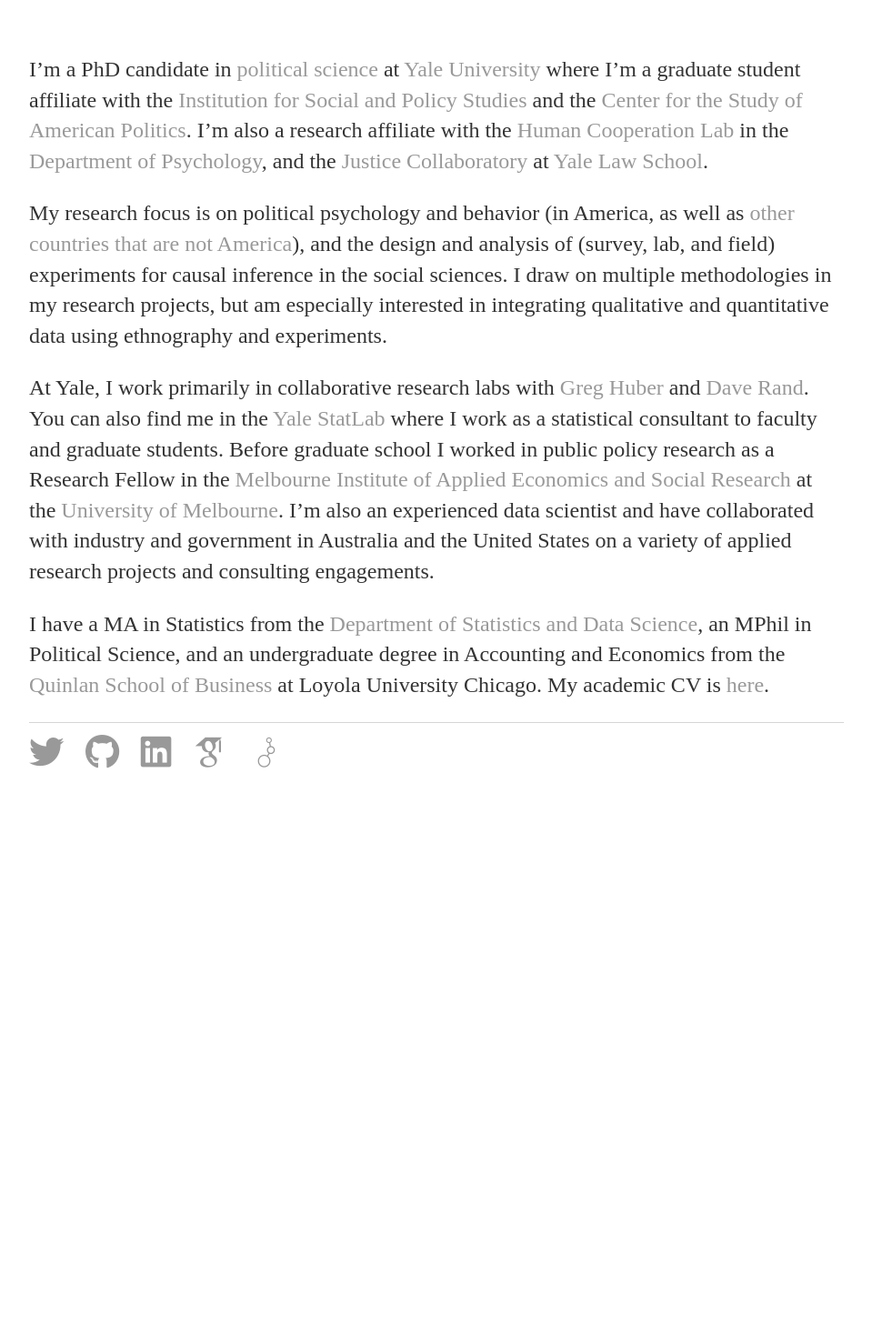
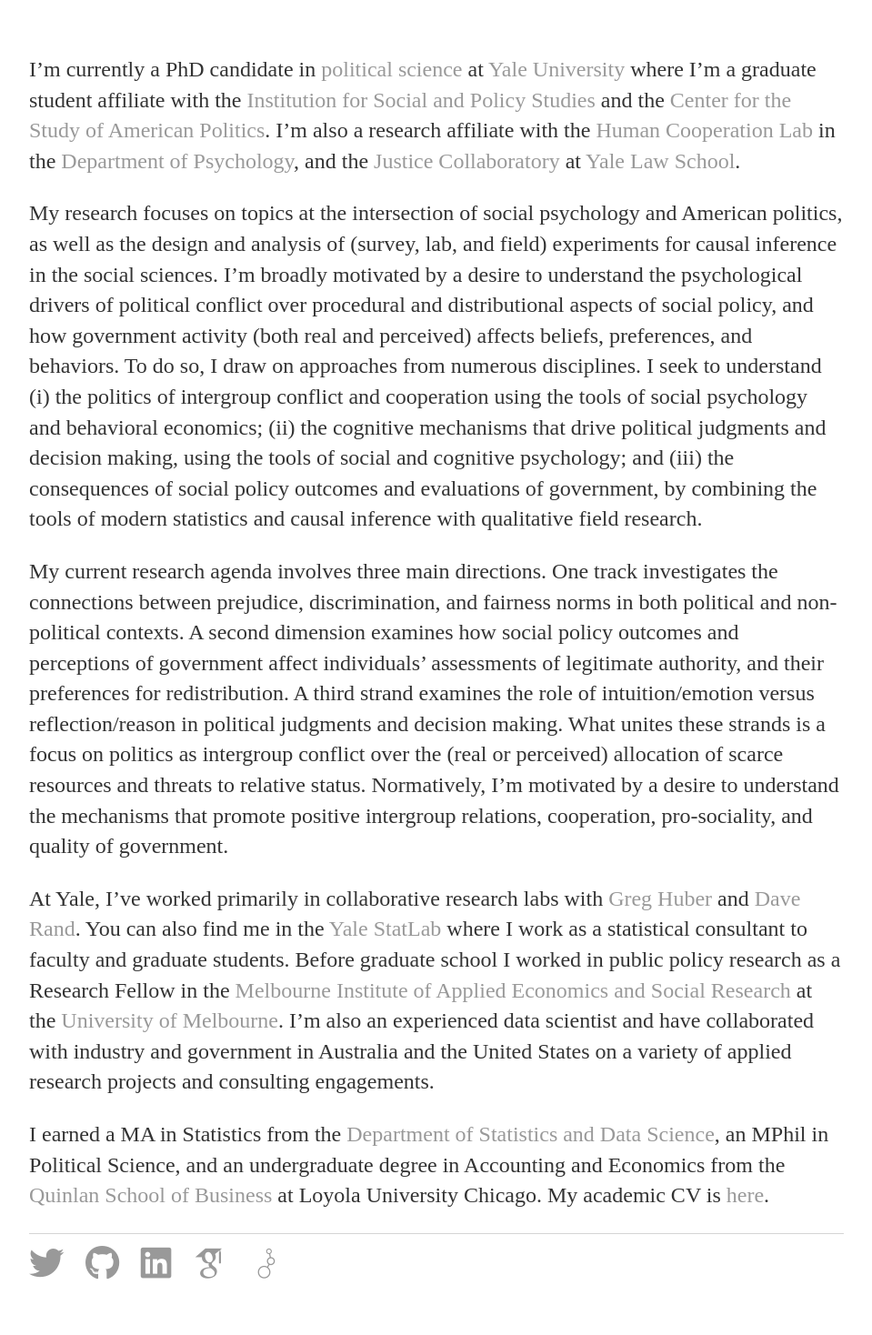
Before and after one commit to kylepeyton/kylepeyton.github.io, a Jekyll site: the page built from index.markdown, in a window 1280 px wide. Shown: the whole page at 91% size, without its empty margins (160-1119 px from the left). Built offline with Jekyll 4.4.1, drawn with Linux system fonts in a browser that asks for light colours; nearby versions of some CDN libraries; some web fonts are replaced; before the commit the page ends 906 px from its top, so only the background shows below that.

Commit message:
Update index.markdown

```diff
--- a/index.markdown
+++ b/index.markdown
@@ -3,10 +3,12 @@
 title: "Home"
 ---
 
-I'm a PhD candidate in [political science](https://politicalscience.yale.edu/) at [Yale University](https://www.yale.edu/) where I'm a graduate student affiliate with the [Institution for Social and Policy Studies](https://isps.yale.edu/) and the [Center for the Study of American Politics](https://csap.yale.edu/). I'm also a research affiliate with the [Human Cooperation Lab](http://davidrand-cooperation.com/lab/) in the [Department of Psychology](https://psychology.yale.edu/), and the [Justice Collaboratory](https://law.yale.edu/justice-collaboratory) at [Yale Law School](https://law.yale.edu/).
+I'm currently a PhD candidate in [political science](https://politicalscience.yale.edu/) at [Yale University](https://www.yale.edu/) where I'm a graduate student affiliate with the [Institution for Social and Policy Studies](https://isps.yale.edu/) and the [Center for the Study of American Politics](https://csap.yale.edu/). I'm also a research affiliate with the [Human Cooperation Lab](http://davidrand-cooperation.com/lab/) in the [Department of Psychology](https://psychology.yale.edu/), and the [Justice Collaboratory](https://law.yale.edu/justice-collaboratory) at [Yale Law School](https://law.yale.edu/).
 
-My research focus is on political psychology and behavior (in America, as well as [other countries that are not America](https://www.youtube.com/watch?v=c3IaKVmkXuk)), and the design and analysis of (survey, lab, and field) experiments for causal inference in the social sciences. I draw on multiple methodologies in my research projects, but am especially interested in integrating qualitative and quantitative data using ethnography and experiments.
+My research focuses on topics at the intersection of social psychology and American politics, as well as the design and analysis of (survey, lab, and field) experiments for causal inference in the social sciences. I'm broadly motivated by a desire to understand the psychological drivers of political conflict over procedural and distributional aspects of social policy, and how government activity (both real and perceived) affects beliefs, preferences, and behaviors. To do so, I draw on approaches from numerous disciplines. I seek to understand (i) the politics of intergroup conflict and cooperation using the tools of social psychology and behavioral economics; (ii) the cognitive mechanisms that drive political judgments and decision making, using the tools of social and cognitive psychology; and (iii) the consequences of social policy outcomes and evaluations of government, by combining the tools of modern statistics and causal inference with qualitative field research.
 
-At Yale, I work primarily in collaborative research labs with [Greg Huber](https://huber.research.yale.edu/) and [Dave Rand](http://davidrand-cooperation.com/lab/). You can also find me in the [Yale StatLab](http://statlab.stat.yale.edu/) where I work as a statistical consultant to faculty and graduate students. Before graduate school I worked in public policy research as a Research Fellow in the [Melbourne Institute of Applied Economics and Social Research](http://melbourneinstitute.unimelb.edu.au/) at the [University of Melbourne](http://www.unimelb.edu.au/). I'm also an experienced data scientist and have collaborated with industry and government in Australia and the United States on a variety of applied research projects and consulting engagements.
+My current research agenda involves three main directions. One track investigates the connections between prejudice, discrimination, and fairness norms in both political and non-political contexts. A second dimension examines how social policy outcomes and perceptions of government affect individuals' assessments of legitimate authority, and their preferences for redistribution. A third strand examines the role of intuition/emotion versus reflection/reason in political judgments and decision making. What unites these strands is a focus on politics as intergroup conflict over the (real or perceived) allocation of scarce resources and threats to relative status. Normatively, I'm motivated by a desire to understand the mechanisms that promote positive intergroup relations, cooperation, pro-sociality, and quality of government.
 
-I have a MA in Statistics from the [Department of Statistics and Data Science](http://statistics.yale.edu/), an MPhil in Political Science, and an undergraduate degree in Accounting and Economics from the [Quinlan School of Business](https://www.luc.edu/quinlan/index.shtml) at Loyola University Chicago. My academic CV is [here](https://kylepeyton.github.io/assets/Peyton_Kyle_CV.pdf).
+At Yale, I've worked primarily in collaborative research labs with [Greg Huber](https://huber.research.yale.edu/) and [Dave Rand](http://davidrand-cooperation.com/lab/). You can also find me in the [Yale StatLab](http://statlab.stat.yale.edu/) where I work as a statistical consultant to faculty and graduate students. Before graduate school I worked in public policy research as a Research Fellow in the [Melbourne Institute of Applied Economics and Social Research](http://melbourneinstitute.unimelb.edu.au/) at the [University of Melbourne](http://www.unimelb.edu.au/). I'm also an experienced data scientist and have collaborated with industry and government in Australia and the United States on a variety of applied research projects and consulting engagements.
+
+I earned a MA in Statistics from the [Department of Statistics and Data Science](http://statistics.yale.edu/), an MPhil in Political Science, and an undergraduate degree in Accounting and Economics from the [Quinlan School of Business](https://www.luc.edu/quinlan/index.shtml) at Loyola University Chicago. My academic CV is [here](https://kylepeyton.github.io/assets/peyton_cv.pdf).
```
